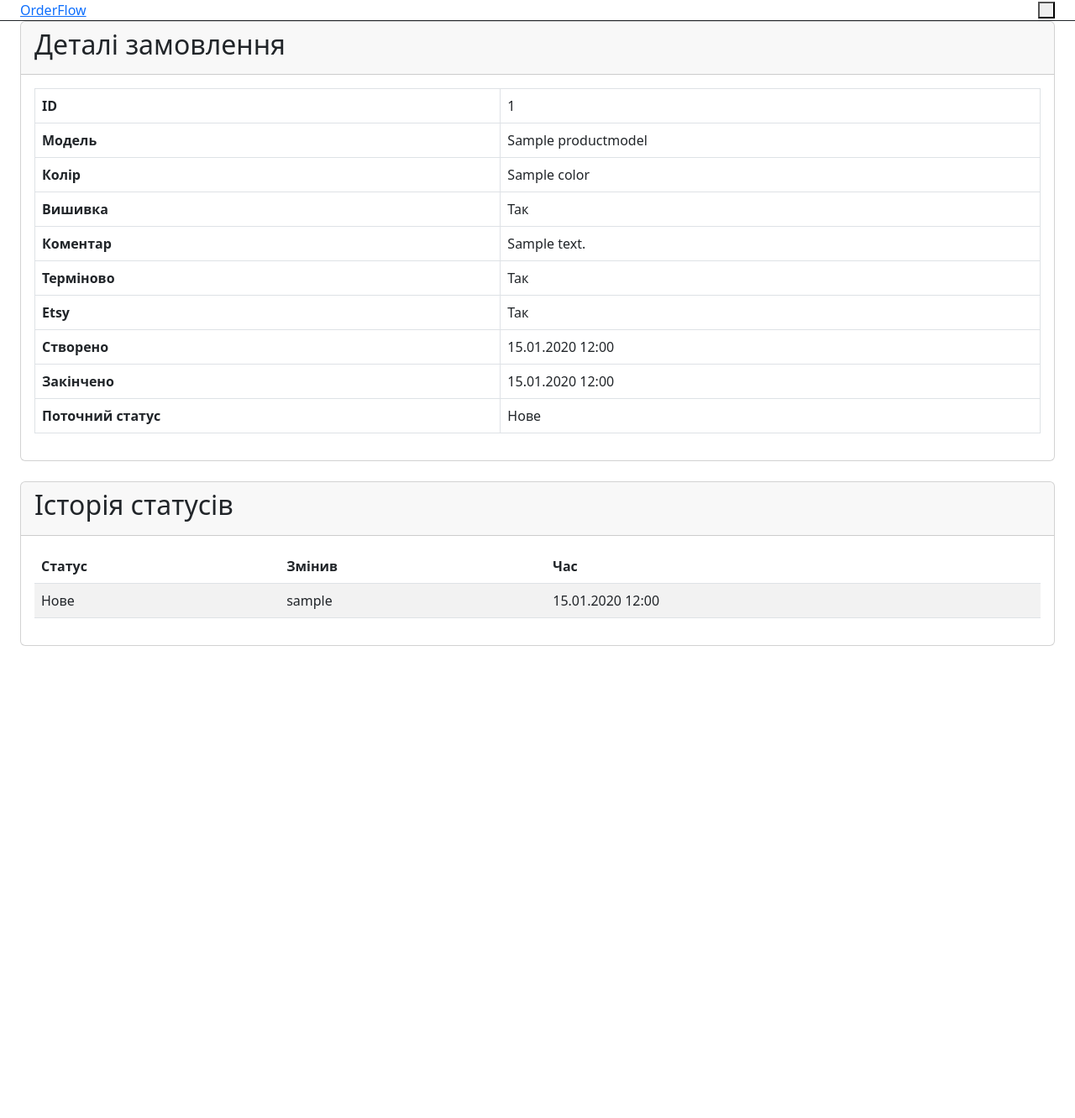
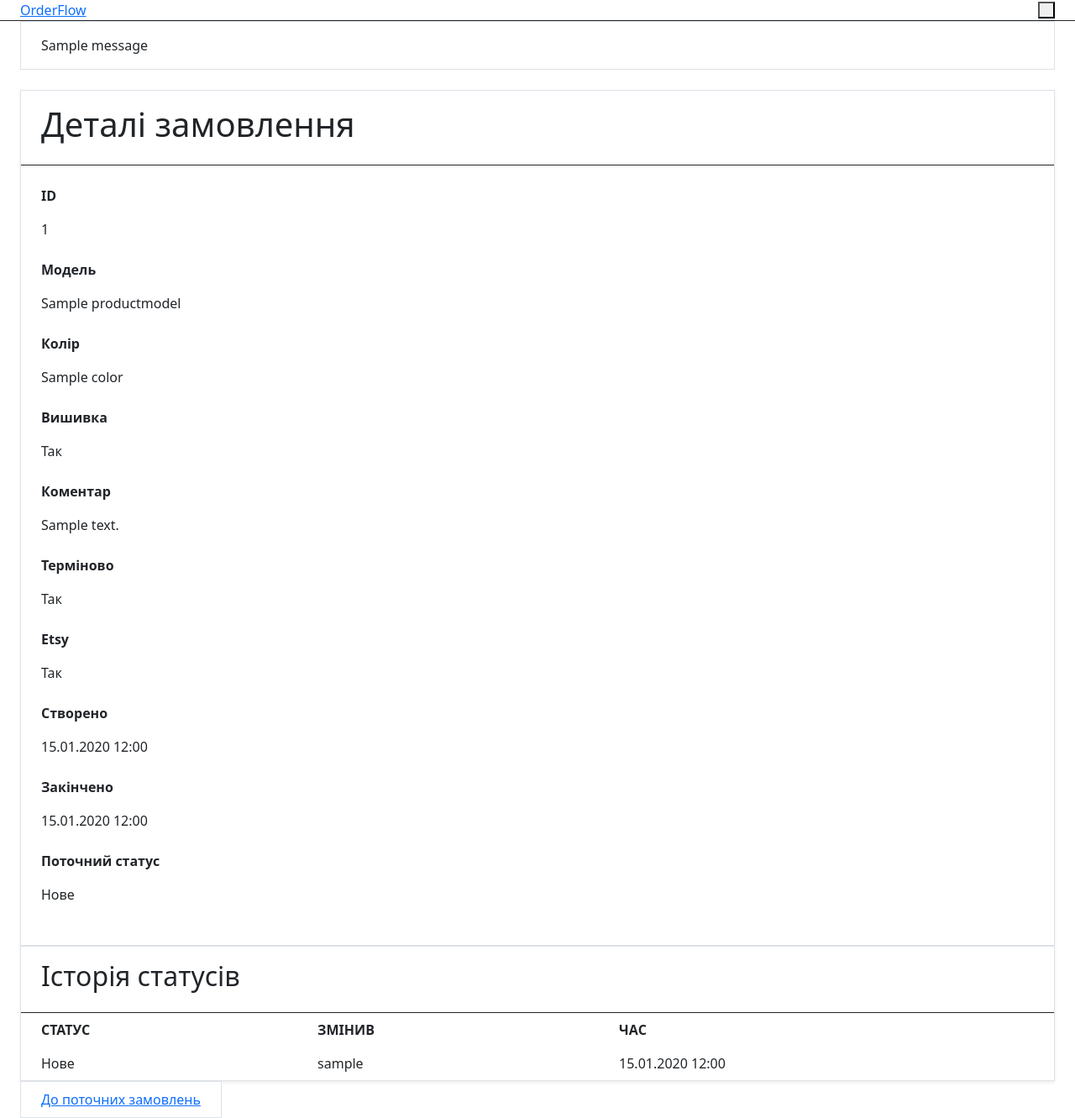
Before and after one commit to mykyyta/order-flow, a Django app: page /orders/1/ in a window 1280 px wide. Shown: the whole page at 84% size. Before the commit the page ends 769 px from the top, so only its background shows below. Run offline with Django 5.2, Linux system fonts and the light colour scheme; a user stored in the database is signed in; tables that the repository leaves empty hold one stand-in row (values such as "Sample post"); one stand-in notice (Sample message) is shown; parts of the project's set-up code (start-up, migrations or seed data) failed here and were passed over.

Commit message:
Phase 2.2-2.4: order_detail, orders_completed, orders_create
- order_detail: move template to orders/detail.html, Tailwind layout
- orders_completed: finished_orders_list → orders_completed, new template, empty_state partial
- orders_create: order_create → orders_create, new template, extract JS to orders_create.js
- Update nav, index, all URL references

Co-authored-by: Cursor <cursoragent@cursor.com>

```diff
--- a/orders/tests.py
+++ b/orders/tests.py
@@ -580,7 +580,7 @@ class FinishedOrdersSearchTests(TestCase):
             current_status=STATUS_NEW,
         )
 
-        response = self.client.get(reverse("finished_orders_list"), {"q": "special"})
+        response = self.client.get(reverse("orders_completed"), {"q": "special"})
         self.assertEqual(response.status_code, 200)
         orders = list(response.context["page_obj"].object_list)
         self.assertEqual(len(orders), 1)
@@ -595,13 +595,13 @@ class FinishedOrdersSearchTests(TestCase):
                 current_status=STATUS_FINISHED,
             )
 
-        response = self.client.get(reverse("finished_orders_list"), {"q": "archive"})
+        response = self.client.get(reverse("orders_completed"), {"q": "archive"})
         self.assertEqual(response.status_code, 200)
         self.assertEqual(response.context["page_obj"].paginator.count, 21)
         self.assertEqual(len(response.context["page_obj"].object_list), 20)
         self.assertContains(response, "?page=2&q=archive")
 
-        second_page = self.client.get(reverse("finished_orders_list"), {"q": "archive", "page": 2})
+        second_page = self.client.get(reverse("orders_completed"), {"q": "archive", "page": 2})
         self.assertEqual(second_page.status_code, 200)
         self.assertEqual(len(second_page.context["page_obj"].object_list), 1)
 
--- a/orders/urls.py
+++ b/orders/urls.py
@@ -6,10 +6,10 @@ from .views import (
     auth_login,
     auth_logout,
     change_password,
-    finished_orders_list,
+    orders_completed,
     index,
     notification_settings,
-    order_create,
+    orders_create,
     order_detail,
     orders_active,
     orders_bulk_status,
@@ -21,8 +21,8 @@ urlpatterns = [
     path("", index, name="index"),
     path("orders/current/", orders_active, name="orders_active"),
     path("orders/current/bulk-status/", orders_bulk_status, name="orders_bulk_status"),
-    path('orders/finished/', finished_orders_list, name='finished_orders_list'),
-    path('orders/create/', order_create, name='order_create'),
+    path("orders/finished/", orders_completed, name="orders_completed"),
+    path("orders/create/", orders_create, name="orders_create"),
     path('orders/<int:order_id>/', order_detail, name='order_detail'),
     path('models/', ProductModelListCreateView.as_view(), name='model_list'),
     path('colors/', ColorListCreateView.as_view(), name='color_list'),
--- a/orders/views.py
+++ b/orders/views.py
@@ -224,7 +224,7 @@ def orders_bulk_status(request):
 
 
 @custom_login_required
-def finished_orders_list(request):
+def orders_completed(request):
     search_query = (request.GET.get("q") or "").strip()
     orders = (
         Order.objects.select_related("model", "color")
@@ -250,18 +250,18 @@ def finished_orders_list(request):
 
     return render(
         request,
-        'finished_orders_list.html',
+        "orders/completed.html",
         {
-            'page_obj': page_obj,
-            'search_query': search_query,
-            'query_string': query_string,
+            "page_obj": page_obj,
+            "search_query": search_query,
+            "query_string": query_string,
         },
     )
 
 
 @custom_login_required
-def order_create(request):
-    if request.method == 'POST':
+def orders_create(request):
+    if request.method == "POST":
         form = OrderForm(request.POST)
         if form.is_valid():
             service = _get_order_service()
@@ -277,10 +277,10 @@ def order_create(request):
                 orders_url=orders_url,
             )
             return redirect("orders_active")
-        return render(request, "order_create.html", {"form": form})
+        return render(request, "orders/create.html", {"form": form})
 
     form = OrderForm()
-    return render(request, 'order_create.html', {'form': form})
+    return render(request, "orders/create.html", {"form": form})
 
 @custom_login_required
 def order_detail(request, order_id):
@@ -311,7 +311,7 @@ def order_detail(request, order_id):
         ]
     }
 
-    return render(request, 'order_detail.html', {'order': order_data})
+    return render(request, "orders/detail.html", {"order": order_data})
 
 
 
--- a/templates/base.html
+++ b/templates/base.html
@@ -23,8 +23,8 @@
                 </button>
                 <div id="nav-menu" class="hidden md:flex md:items-center md:gap-1">
                     <div class="flex flex-col gap-1 py-2 md:flex-row md:py-0">
-                        <a href="{% url 'order_create' %}" class="rounded-md px-3 py-2 text-sm font-medium {% if current_url == 'order_create' %}bg-teal-50 text-teal-700{% else %}text-slate-600 hover:bg-slate-50 hover:text-slate-900{% endif %}" {% if current_url == 'order_create' %}aria-current="page"{% endif %}>Нове замовлення</a>
-                        <a href="{% url 'finished_orders_list' %}" class="rounded-md px-3 py-2 text-sm font-medium {% if current_url == 'finished_orders_list' %}bg-teal-50 text-teal-700{% else %}text-slate-600 hover:bg-slate-50 hover:text-slate-900{% endif %}" {% if current_url == 'finished_orders_list' %}aria-current="page"{% endif %}>Готові</a>
+                        <a href="{% url 'orders_create' %}" class="rounded-md px-3 py-2 text-sm font-medium {% if current_url == 'orders_create' %}bg-teal-50 text-teal-700{% else %}text-slate-600 hover:bg-slate-50 hover:text-slate-900{% endif %}" {% if current_url == 'orders_create' %}aria-current="page"{% endif %}>Нове замовлення</a>
+                        <a href="{% url 'orders_completed' %}" class="rounded-md px-3 py-2 text-sm font-medium {% if current_url == 'orders_completed' %}bg-teal-50 text-teal-700{% else %}text-slate-600 hover:bg-slate-50 hover:text-slate-900{% endif %}" {% if current_url == 'orders_completed' %}aria-current="page"{% endif %}>Готові</a>
                         <a href="{% url 'orders_active' %}" class="rounded-md px-3 py-2 text-sm font-medium {% if current_url == 'orders_active' %}bg-teal-50 text-teal-700{% else %}text-slate-600 hover:bg-slate-50 hover:text-slate-900{% endif %}" {% if current_url == 'orders_active' %}aria-current="page"{% endif %}>Поточні</a>
                         <a href="{% url 'model_list' %}" class="rounded-md px-3 py-2 text-sm font-medium {% if current_url == 'model_list' %}bg-teal-50 text-teal-700{% else %}text-slate-600 hover:bg-slate-50 hover:text-slate-900{% endif %}" {% if current_url == 'model_list' %}aria-current="page"{% endif %}>Моделі</a>
                         <a href="{% url 'color_list' %}" class="rounded-md px-3 py-2 text-sm font-medium {% if current_url == 'color_list' %}bg-teal-50 text-teal-700{% else %}text-slate-600 hover:bg-slate-50 hover:text-slate-900{% endif %}" {% if current_url == 'color_list' %}aria-current="page"{% endif %}>Кольори</a>
--- a/templates/index.html
+++ b/templates/index.html
@@ -7,7 +7,7 @@
     <h1 class="mb-4">З поверненням, {{ user.username }}</h1>
     <div class="row">
         <div class="col-md-4 mb-3">
-            <a href="{% url 'order_create' %}" class="btn btn-primary btn-lg w-100">Нове</a>
+            <a href="{% url 'orders_create' %}" class="btn btn-primary btn-lg w-100">Нове</a>
         </div>
         <div class="col-md-4 mb-3">
             <a href="{% url 'orders_active' %}" class="btn btn-primary btn-lg w-100">Поточні</a>
--- a/templates/orders/active.html
+++ b/templates/orders/active.html
@@ -110,7 +110,7 @@
 {% endif %}
 
 <div class="mt-6">
-    <a href="{% url 'finished_orders_list' %}" class="inline-flex min-h-[44px] min-w-[44px] items-center justify-center rounded-md border border-slate-300 bg-white px-4 py-2 text-sm font-medium text-slate-700 hover:bg-slate-50 focus:outline-none focus:ring-2 focus:ring-teal-500 focus:ring-offset-2">
+    <a href="{% url 'orders_completed' %}" class="inline-flex min-h-[44px] min-w-[44px] items-center justify-center rounded-md border border-slate-300 bg-white px-4 py-2 text-sm font-medium text-slate-700 hover:bg-slate-50 focus:outline-none focus:ring-2 focus:ring-teal-500 focus:ring-offset-2">
         Готові замовлення
     </a>
 </div>
--- /dev/null
+++ b/templates/orders/detail.html
@@ -0,0 +1,88 @@
+{% extends "base.html" %}
+{% load order_ui %}
+{% load tz %}
+
+{% block title %}Деталі замовлення{% endblock %}
+
+{% block content %}
+
+{% include "partials/messages.html" %}
+
+<div class="overflow-hidden rounded-lg border border-slate-200 bg-white shadow-sm">
+    <div class="border-b border-slate-200 bg-slate-50 px-4 py-3">
+        <h1 class="text-lg font-semibold text-slate-900">Деталі замовлення</h1>
+    </div>
+    <div class="px-4 py-4">
+        <dl class="grid gap-3 sm:grid-cols-[minmax(0,auto)_1fr] sm:gap-x-4">
+            <dt class="text-sm font-medium text-slate-500">ID</dt>
+            <dd class="text-sm text-slate-900">{{ order.id }}</dd>
+
+            <dt class="text-sm font-medium text-slate-500">Модель</dt>
+            <dd class="text-sm text-slate-900">{{ order.model }}</dd>
+
+            <dt class="text-sm font-medium text-slate-500">Колір</dt>
+            <dd class="text-sm text-slate-900">{{ order.color }}</dd>
+
+            <dt class="text-sm font-medium text-slate-500">Вишивка</dt>
+            <dd class="text-sm text-slate-900">{{ order.embroidery|yesno:"Так,Ні" }}</dd>
+
+            <dt class="text-sm font-medium text-slate-500">Коментар</dt>
+            <dd class="text-sm text-slate-900">{{ order.comment|default:"-" }}</dd>
+
+            <dt class="text-sm font-medium text-slate-500">Терміново</dt>
+            <dd class="text-sm text-slate-900">{{ order.urgent|yesno:"Так,Ні" }}</dd>
+
+            <dt class="text-sm font-medium text-slate-500">Etsy</dt>
+            <dd class="text-sm text-slate-900">{{ order.etsy|yesno:"Так,Ні" }}</dd>
+
+            <dt class="text-sm font-medium text-slate-500">Створено</dt>
+            <dd class="text-sm text-slate-900">{{ order.created_at|date:"d.m.Y H:i" }}</dd>
+
+            <dt class="text-sm font-medium text-slate-500">Закінчено</dt>
+            <dd class="text-sm text-slate-900">{% if order.finished_at %}{{ order.finished_at|date:"d.m.Y H:i" }}{% else %}-{% endif %}</dd>
+
+            <dt class="text-sm font-medium text-slate-500">Поточний статус</dt>
+            <dd>
+                {% include "partials/status_badge.html" with status_value=order.current_status_code label=order.current_status_display %}
+            </dd>
+        </dl>
+    </div>
+</div>
+
+<div class="mt-6 overflow-hidden rounded-lg border border-slate-200 bg-white shadow-sm">
+    <div class="border-b border-slate-200 bg-slate-50 px-4 py-3">
+        <h2 class="text-lg font-semibold text-slate-900">Історія статусів</h2>
+    </div>
+    <div class="overflow-x-auto">
+        <table class="min-w-full divide-y divide-slate-200">
+            <thead class="bg-slate-50">
+                <tr>
+                    <th scope="col" class="px-4 py-2 text-left text-xs font-medium uppercase tracking-wider text-slate-500">Статус</th>
+                    <th scope="col" class="px-4 py-2 text-left text-xs font-medium uppercase tracking-wider text-slate-500">Змінив</th>
+                    <th scope="col" class="px-4 py-2 text-left text-xs font-medium uppercase tracking-wider text-slate-500">Час</th>
+                </tr>
+            </thead>
+            <tbody class="divide-y divide-slate-200 bg-white">
+                {% for status in order.status_history %}
+                <tr>
+                    <td class="whitespace-nowrap px-4 py-2 text-sm text-slate-900">{{ status.new_status_display }}</td>
+                    <td class="whitespace-nowrap px-4 py-2 text-sm text-slate-900">{{ status.changed_by }}</td>
+                    <td class="whitespace-nowrap px-4 py-2 text-sm text-slate-600">{{ status.changed_at|date:"d.m.Y H:i" }}</td>
+                </tr>
+                {% empty %}
+                <tr>
+                    <td colspan="3" class="px-4 py-6 text-center text-sm text-slate-500">Історія статусів відсутня.</td>
+                </tr>
+                {% endfor %}
+            </tbody>
+        </table>
+    </div>
+</div>
+
+<div class="mt-6">
+    <a href="{% url 'orders_active' %}" class="inline-flex min-h-[44px] min-w-[44px] items-center justify-center rounded-md border border-slate-300 bg-white px-4 py-2 text-sm font-medium text-slate-700 hover:bg-slate-50 focus:outline-none focus:ring-2 focus:ring-teal-500 focus:ring-offset-2">
+        До поточних замовлень
+    </a>
+</div>
+
+{% endblock %}
--- /dev/null
+++ b/templates/partials/empty_state.html
@@ -0,0 +1,3 @@
+<div class="rounded-lg border border-slate-200 bg-white px-6 py-12 text-center">
+    <p class="text-sm text-slate-500">{{ message|default:"Нічого не знайдено." }}</p>
+</div>
```
Also changed, not shown: static/js/orders_create.js (added, +15 -0 lines), templates/orders/completed.html (added, +108 -0 lines), templates/orders/create.html (added, +81 -0 lines), static/css/app.css.
